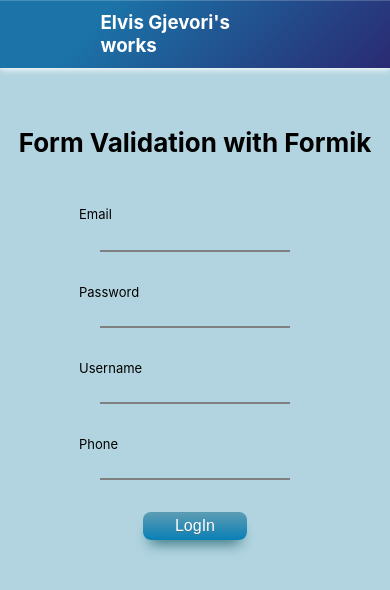
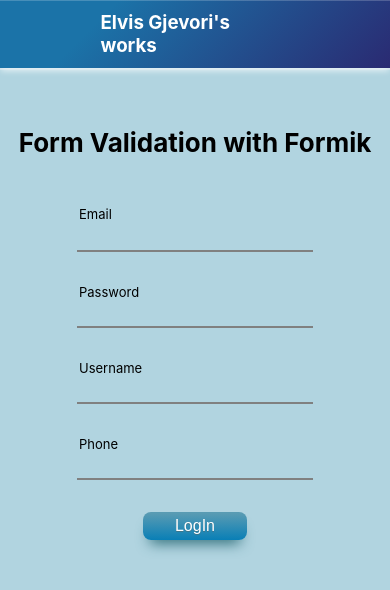
Before and after one commit to elvisgj/portfolio, a React (Create React App) app: page /form in a window 390 px wide. Shown: the top 590 px of the page. Built offline with nearby package versions, Linux system fonts and the light colour scheme.

Commit message:
size chnage form

```diff
--- a/src/form_valid/formStyle.css
+++ b/src/form_valid/formStyle.css
@@ -141,6 +141,6 @@
   }
 
   .input {
-    width: min-content;
+    width: 14.5rem;
   }
 }
```
